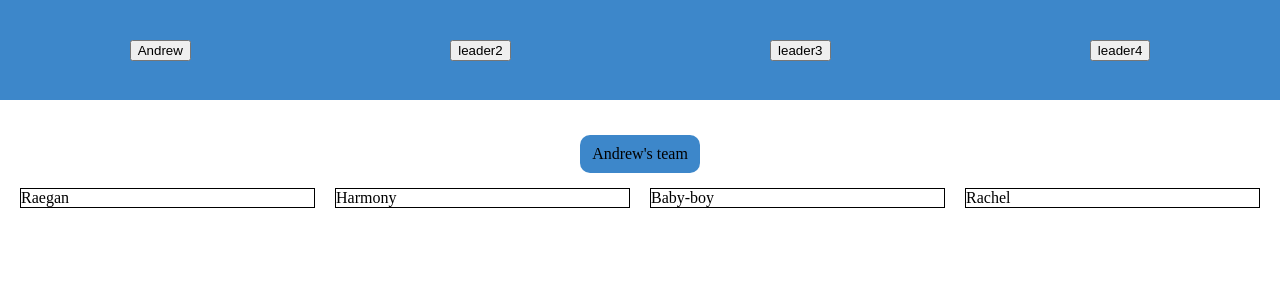
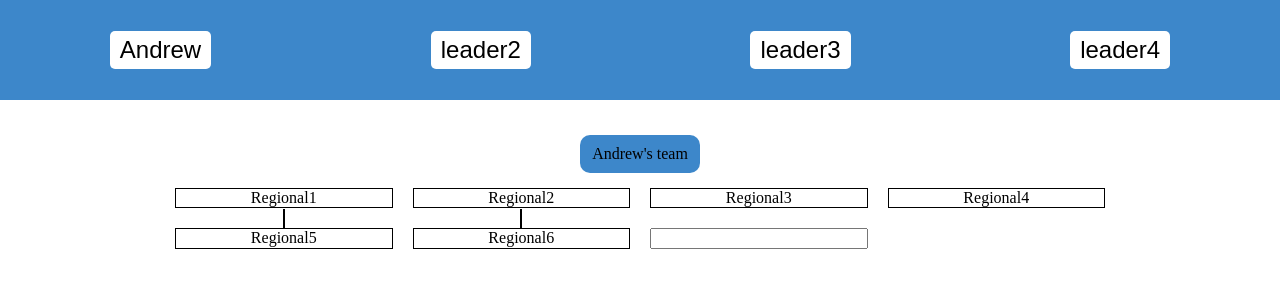
Before and after one commit to tylermckell01/Moxie-FE, a React (Create React App) app: page / in a window 1280 px wide. Both pictures are taken after a click on the button "Andrew". Shown: the top 300 px of the page. Built offline with nearby package versions, Linux system fonts and the light colour scheme.

Commit message:
adds regional add button

```diff
--- a/src/components/TeamMembers.jsx
+++ b/src/components/TeamMembers.jsx
@@ -1,13 +1,37 @@
+import { useState } from "react";
+
 export default function TeamMembers({ activeLeader }) {
+  // const teams = {
+  //   Andrew: [
+  //     Regional1: [ "rep1", "rep2"],
+  //     "Regional2",
+  //     "Regional3",
+  //     "Regional4",
+  //     "Regional5",
+  //     "Regional6",
+  //   ],
+  //   leader2: ["team2member", "team2member", "team2member"],
+  //   leader3: ["team3member", "team3member", "team3member"],
+  //   leader4: ["team4member", "team4member", "team4member"],
+  // };
+
+  const [addingRegional, setAddingRegional] = useState(false);
+
   const teams = {
-    Andrew: ["Raegan", "Harmony", "Baby-boy", "Rachel"],
+    Andrew: [
+      "Regional1",
+      "Regional2",
+      "Regional3",
+      "Regional4",
+      "Regional5",
+      "Regional6",
+    ],
     leader2: ["team2member", "team2member", "team2member"],
     leader3: ["team3member", "team3member", "team3member"],
     leader4: ["team4member", "team4member", "team4member"],
   };
 
   if (!activeLeader) return null;
-
   return (
     <div className="team-members-container">
       <div className="team-leader">{activeLeader}'s team</div>
@@ -17,6 +41,13 @@ export default function TeamMembers({ activeLeader }) {
             {member}
           </div>
         ))}
+        {addingRegional ? (
+          <button onClick={setAddingRegional(!addingRegional)}>
+            Add a Regional
+          </button>
+        ) : (
+          <input type="text" />
+        )}
       </div>
     </div>
   );
--- a/src/navigation/Header.jsx
+++ b/src/navigation/Header.jsx
@@ -9,16 +9,16 @@ export default function Header() {
   return (
     <div>
       <div className="header-wrapper">
-        <div className="leader">
+        <div className="leader-button">
           <button onClick={() => setActiveLeader("Andrew")}>Andrew</button>
         </div>
-        <div className="leader">
+        <div className="leader-button">
           <button onClick={() => setActiveLeader("leader2")}>leader2</button>
         </div>
-        <div className="leader">
+        <div className="leader-button">
           <button onClick={() => setActiveLeader("leader3")}>leader3</button>
         </div>
-        <div className="leader">
+        <div className="leader-button">
           <button onClick={() => setActiveLeader("leader4")}>leader4</button>
         </div>
       </div>
--- a/src/styles/common/variables.scss
+++ b/src/styles/common/variables.scss
@@ -1 +1,2 @@
 $moxie-blue: #3d87ca;
+$moxie-darkblue: #13629a;
--- a/src/styles/components/teammembers.scss
+++ b/src/styles/components/teammembers.scss
@@ -14,14 +14,31 @@
   }
 
   .team-members-wrapper {
-    width: 100%;
+    position: relative;
+    width: 75%;
     display: grid;
     grid-template-columns: repeat(4, 1fr);
-    // grid-template-columns: repeat(auto-fill, minmax(150px, 1fr));
     gap: 20px;
 
     .team-member {
+      position: relative;
       border: 1px solid black;
+      text-align: center;
+
+      &::before {
+        content: "";
+        position: absolute;
+        top: -20px;
+        left: 50%;
+        transform: translateX(-50%);
+        width: 2px;
+        height: 20px;
+        background-color: black;
+      }
+
+      &:nth-child(-n + 4)::before {
+        display: none;
+      }
     }
   }
 }
--- a/src/styles/navigation/header.scss
+++ b/src/styles/navigation/header.scss
@@ -5,8 +5,23 @@
   display: flex;
   justify-content: space-around;
 
-  .leader {
+  .leader-button {
     display: flex;
     align-items: center;
+    text-decoration: none;
+
+    button {
+      background-color: white;
+      font-size: x-large;
+      border: none;
+      border-radius: 5px;
+      padding: 5px 10px;
+      cursor: pointer;
+
+      &:hover {
+        background-color: $moxie-darkblue;
+        color: white;
+      }
+    }
   }
 }
```
Also changed, not shown: src/components/MainPage.jsx (added, +13 -0 lines).
